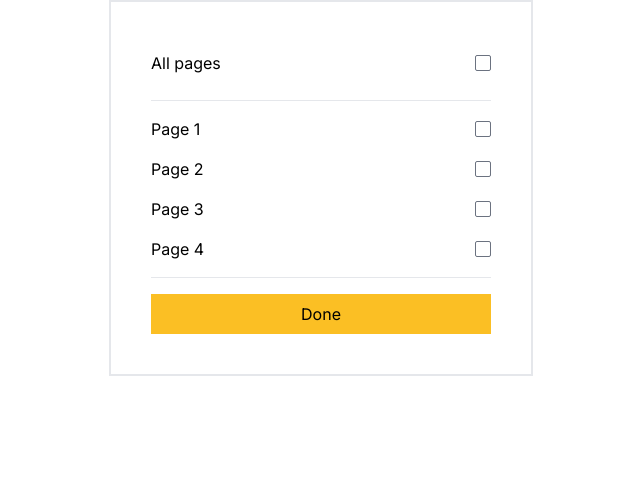
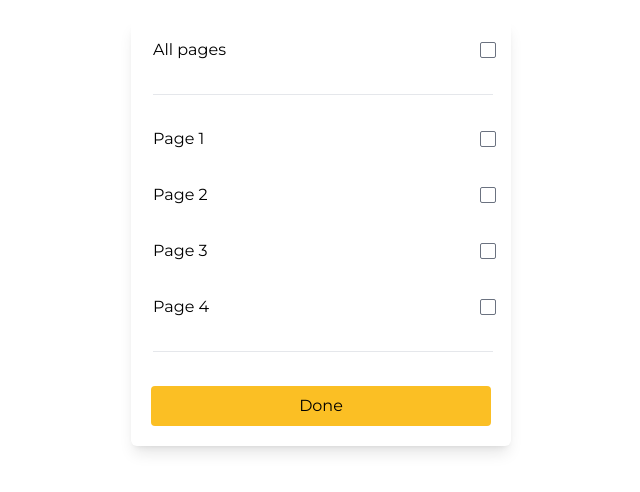
Before and after one commit to Vishnu-prathap/Ellty-assignment, a Next.js app in the folder test-assignment-1/: page / in a window 1280 px wide. Shown: the top 492 px of the page, without its empty margins (319-959 px from the left). Built offline with nearby package versions, Linux system fonts and the light colour scheme.

Commit message:
CHORE: Changed font to Montserrat, added shadow effect and verified paddings of all elements

```diff
--- a/test-assignment-1/src/app/layout.tsx
+++ b/test-assignment-1/src/app/layout.tsx
@@ -1,8 +1,9 @@
 import type { Metadata } from "next";
-import { Inter } from "next/font/google";
+import {  Montserrat} from "next/font/google";
 import "./globals.css";
 
-const inter = Inter({ subsets: ["latin"] });
+
+const montserrat = Montserrat({subsets:['latin']})
 
 export const metadata: Metadata = {
   title: "Create Next App",
@@ -16,7 +17,7 @@ export default function RootLayout({
 }>) {
   return (
     <html lang="en">
-      <body className={inter.className}>{children}</body>
+      <body className={montserrat.className}>{children}</body>
     </html>
   );
 }
--- a/test-assignment-1/src/app/page.tsx
+++ b/test-assignment-1/src/app/page.tsx
@@ -1,30 +1,36 @@
 "use client";
 export default function Home() {
-  const myFunction = () => {
-    return 1;
-  };
+
   return (
-    <div className=' flex flex-col items-center justify-center'>
-      <div className='border-2 p-10 gap-y-4 flex flex-col min-w-[370px]'>
-        <div className='flex flex-row  min-h-[42px] justify-between items-center'>
+    <div className=' flex flex-col items-center justify-center pt-5'>
+      <div className='border-solid rounded-md border-t-1 shadow-lg py-[10px] gap-y-4 flex flex-col min-w-[370px] justify-center'>
+        <div className='flex flex-row justify-between items-center py-[8px] pr-[15px] pl-[22px] '>
           <p>All pages</p>
-          <input type='checkbox' className=' text-blue-600 rounded-sm' />
+          <input type='checkbox' className=' text-blue-600 rounded-sm hover:' />
         </div>
-        <hr className='text-black w-[340px] decoration-5' />
+        <div className="flex flex-row justify-between items-center py-[8px] pr-[15px] pl-[22px]">
+          <hr className='text-black w-[340px] border-t-1' />
+        </div>
 
         {[1, 2, 3, 4].map((item, index) => {
           return (
             <div
-              className='flex flex-row  max-h-[164px] items-center justify-between'
+              className='flex flex-row  max-h-[164px] items-center justify-between py-[8px] pr-[15px] pl-[22px]'
               key={index}>
               <p>Page {item}</p>
               <input type='checkbox' className=' text-blue-600 rounded-sm' />
             </div>
           );
         })}
-        <hr className='text-black w-[340px] decoration-5' />
+        <div className="flex flex-row justify-between items-center py-[8px] pr-[15px] pl-[22px]">
+          <hr className='text-black w-[340px] border-t-1' />
+        </div>
 
-        <button className="bg-amber-400  min-h-[40px] hover:bg-amber-300">Done</button>
+          <div className="py-[10px] px-[20px]">
+            <button className='bg-amber-400 w-[340px] min-h-[40px] rounded-[4px] hover:bg-amber-300'>
+              Done
+            </button>
+          </div>
 
       </div>
     </div>
```
